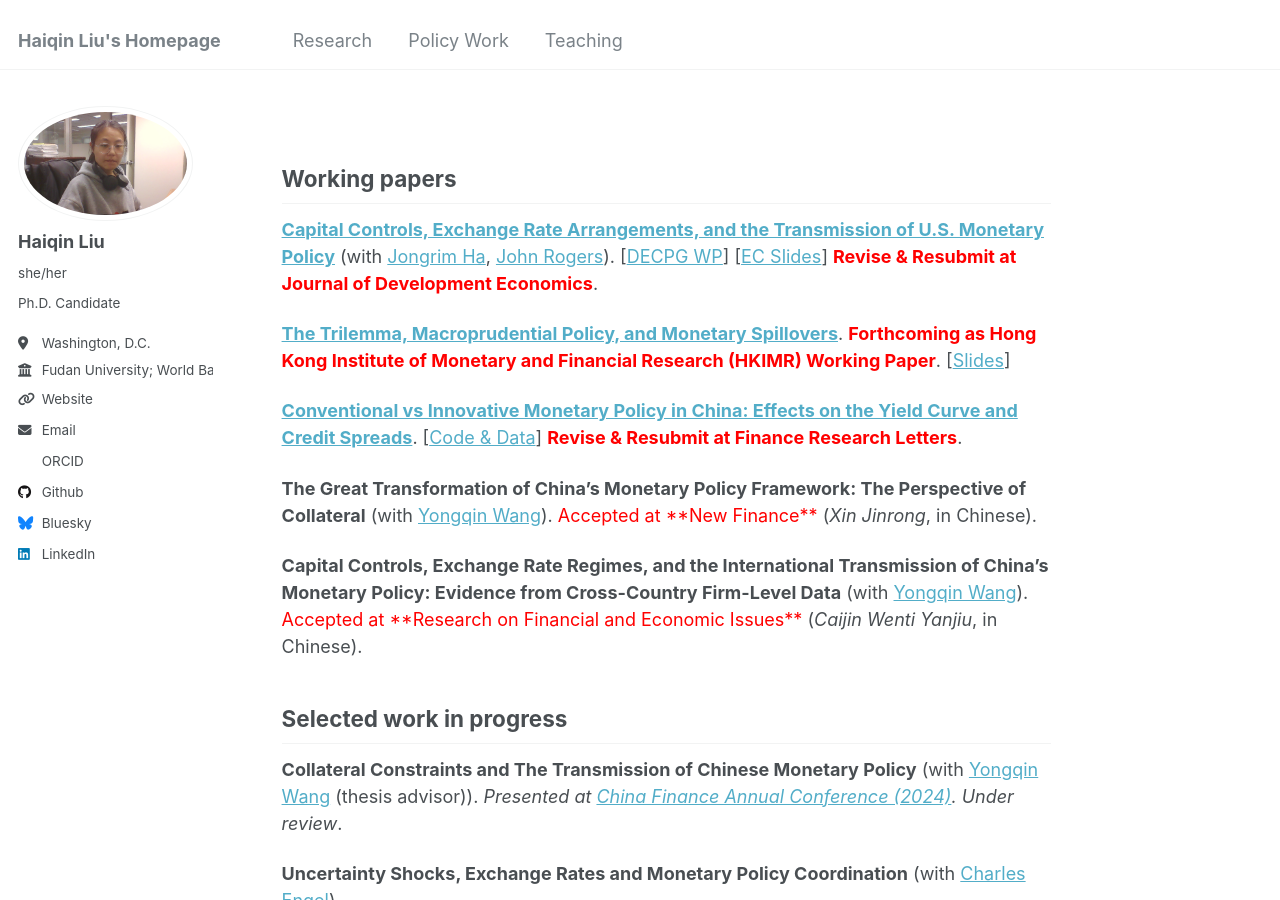
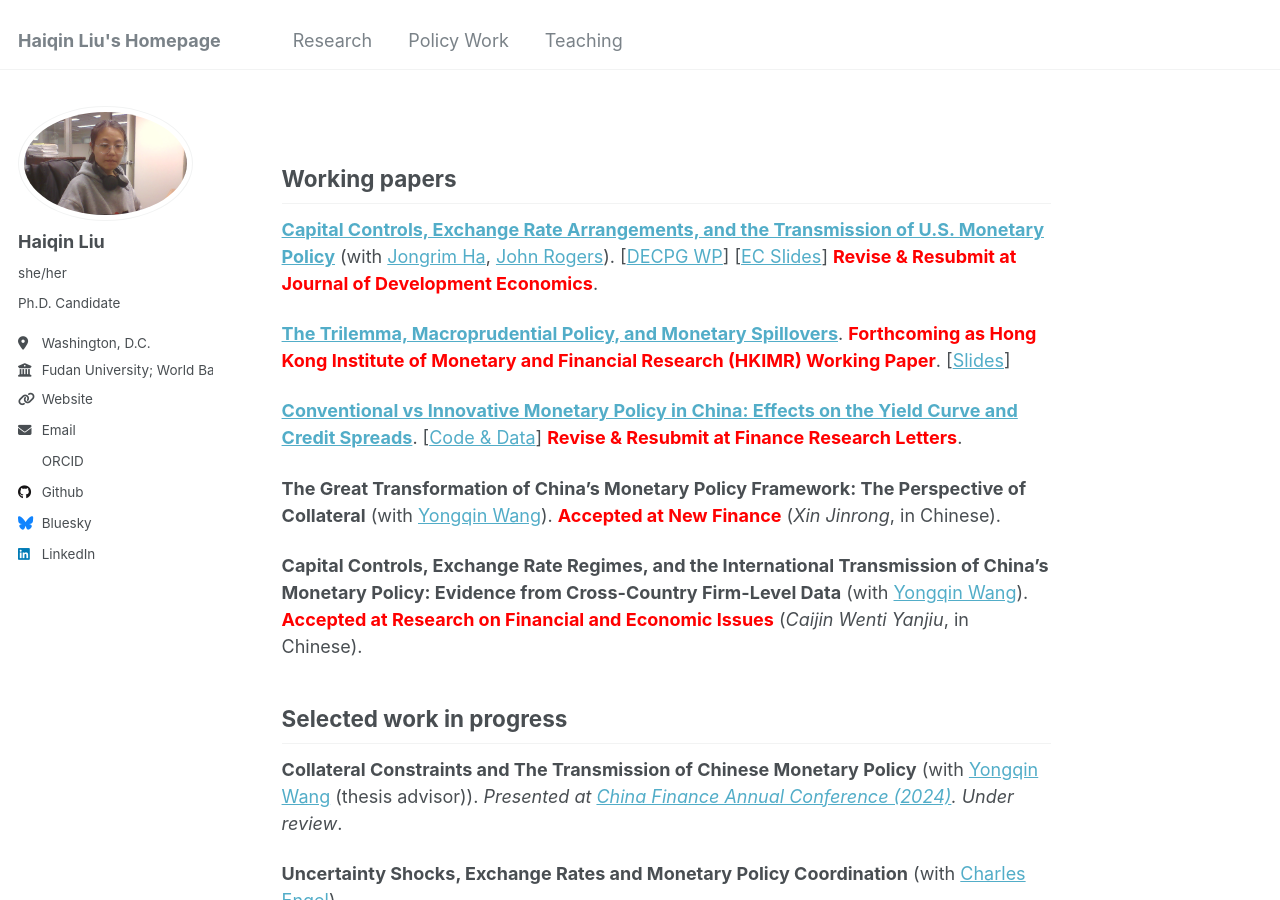
Before and after one commit to liuhaiqinFDU/liuhaiqinFDU.github.io, a Jekyll site: the page built from research.md, in a window 1280 px wide and 900 px high. Built offline with Jekyll 4.4.1, drawn with Linux system fonts in a browser that asks for light colours; some web fonts are replaced.

Commit message:
Update research.md

```diff
--- a/research.md
+++ b/research.md
@@ -15,9 +15,9 @@ title: ""
 
 <!-- **Revise & Resubmitted at Economic Research Journal (Top A in Chinese)** **5. Winners and Losers from U.S.-China Tension**  -->
 
-**The Great Transformation of China’s Monetary Policy Framework: The Perspective of Collateral** (with [Yongqin Wang](https://fisf.fudan.edu.cn/en_show-112-156.html)). <font color="red">Accepted at **New Finance**</font> (*Xin Jinrong*, in Chinese).
+**The Great Transformation of China’s Monetary Policy Framework: The Perspective of Collateral** (with [Yongqin Wang](https://fisf.fudan.edu.cn/en_show-112-156.html)). **<font color="red">Accepted at  New Finance</font>** (*Xin Jinrong*, in Chinese).
 
-**Capital Controls, Exchange Rate Regimes, and the International Transmission of China’s Monetary Policy: Evidence from Cross-Country Firm-Level Data** (with [Yongqin Wang](https://fisf.fudan.edu.cn/en_show-112-156.html)). <font color="red">Accepted at **Research on Financial and Economic Issues**</font>  (*Caijin Wenti Yanjiu*, in Chinese).
+**Capital Controls, Exchange Rate Regimes, and the International Transmission of China’s Monetary Policy: Evidence from Cross-Country Firm-Level Data** (with [Yongqin Wang](https://fisf.fudan.edu.cn/en_show-112-156.html)). **<font color="red">Accepted at Research on Financial and Economic Issues</font>**  (*Caijin Wenti Yanjiu*, in Chinese).
 
 ## Selected work in progress
 
```
